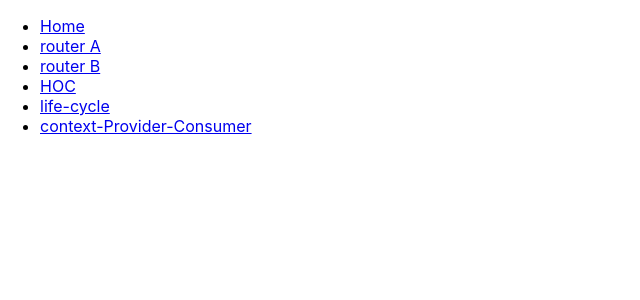
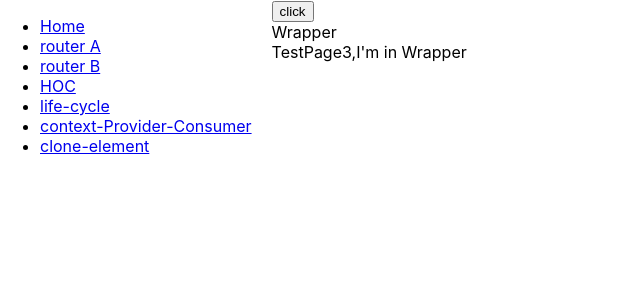
Before and after one commit to MrSeaWave/test-react-feature, a React app: page /clone-element in a window 1280 px wide. Shown: the top 300 px of the page, without its empty margins (0-640 px from the left). Built offline with nearby package versions, Linux system fonts and the light colour scheme.

Commit message:
feat: cloneElement

```diff
--- /dev/null
+++ b/src/CloneElement/index.jsx
@@ -0,0 +1,43 @@
+import React, { useEffect, useState } from 'react';
+
+function TestPage(props) {
+  console.log('TestPage props', props);
+  const { info } = props;
+  useEffect(() => {
+    console.log('TestPage Didmount');
+  }, []);
+  return (
+    <>
+      <div>TestPage3,{info}</div>
+    </>
+  );
+}
+
+function Wrapper(props) {
+  console.log('Wrapper props', props);
+  const { children } = props;
+  const element = React.cloneElement(children, { info: "I'm in Wrapper" });
+  useEffect(() => {
+    console.log('Wrapper Didmount');
+  }, []);
+  return (
+    <>
+      <div>Wrapper</div>
+      {element}
+    </>
+  );
+}
+
+function CloneElementPage(props) {
+  const [data, setData] = useState({ name: 1 });
+  return (
+    <div>
+      <button onClick={() => setData({ name: Math.random() })}>click</button>
+      <Wrapper data={data}>
+        <TestPage />
+      </Wrapper>
+    </div>
+  );
+}
+
+export default CloneElementPage;
--- a/src/routes.js
+++ b/src/routes.js
@@ -26,6 +26,11 @@ const routes = [
     title: 'context-Provider-Consumer',
     component: lazy(() => import(/* webpackChunkName: "context" */ './Context')),
   },
+  {
+    path: '/clone-element',
+    title: 'clone-element',
+    component: lazy(() => import(/* webpackChunkName: "CloneElement" */ './CloneElement')),
+  },
 ];
 
 export default routes
```
